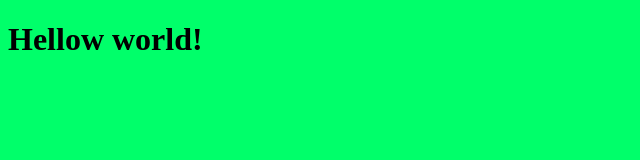
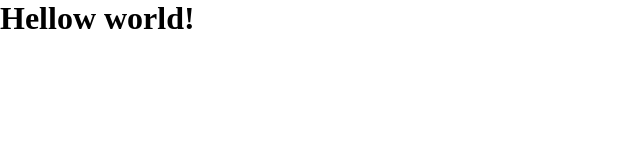
Before and after one commit to EngopLimited/travel_culture_guide, a website: page index.html in a window 1280 px wide. Shown: the whole page, without its empty margins (0-640 px from the left). Drawn offline with Linux system fonts and the light colour scheme.

Commit message:
adding resets css and the index files

```diff
--- /dev/null
+++ b/sass/base/_index.scss
@@ -0,0 +1 @@
+@forward 'reset';
--- /dev/null
+++ b/sass/base/_reset.scss
@@ -0,0 +1,4 @@
+*{
+    margin: 0;
+    padding: 0;
+}
--- a/sass/main.scss
+++ b/sass/main.scss
@@ -1,4 +1,7 @@
-$primary: rgb(0, 255, 106);
-body{
-    background-color: $primary;
-}
+@forward 'base';
+@forward 'utils';
+@forward 'components';
+@forward 'layout';
+@forward 'pages';
+@forward 'themes';
+@forward 'vendors';
```
Also changed, not shown: css/main.css, sass/components/_index.scss (added), sass/layout/_index.scss (added), sass/pages/_index.scss (added), sass/themes/_index.scss (added), sass/utils/_index.scss (added), sass/vendors/_index.scss (added).
